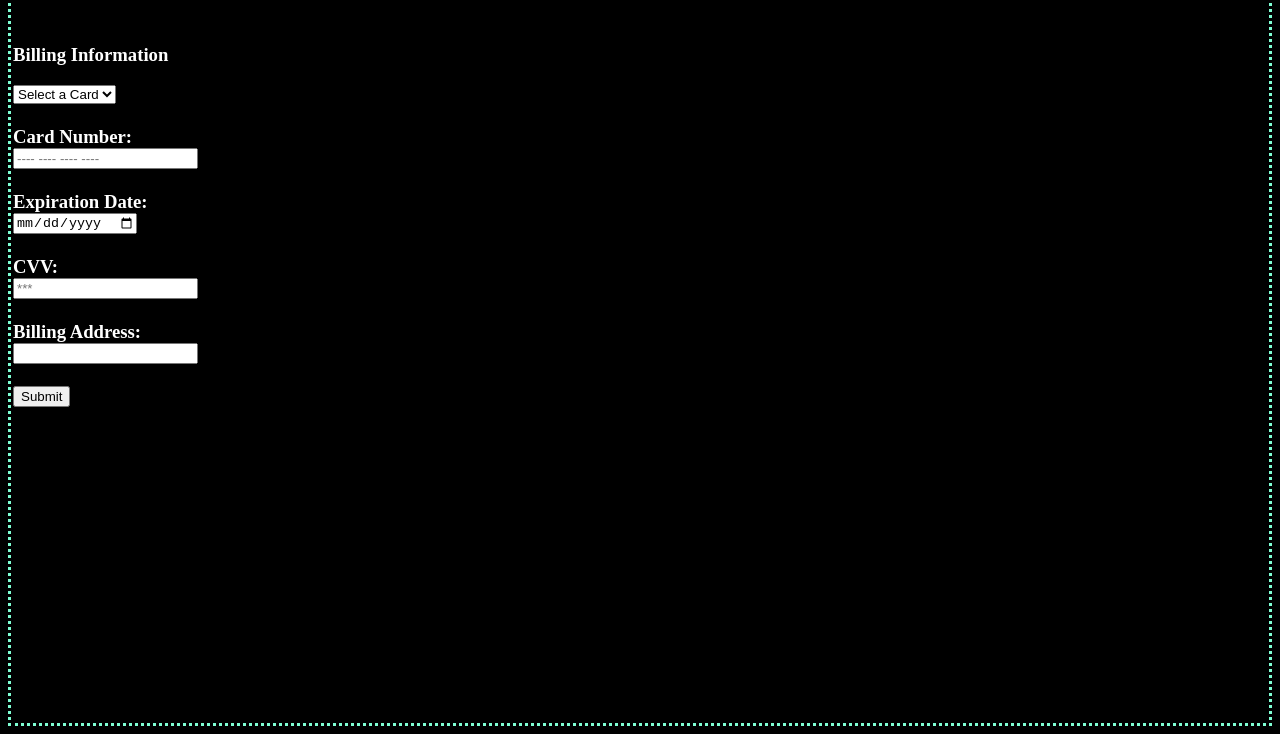
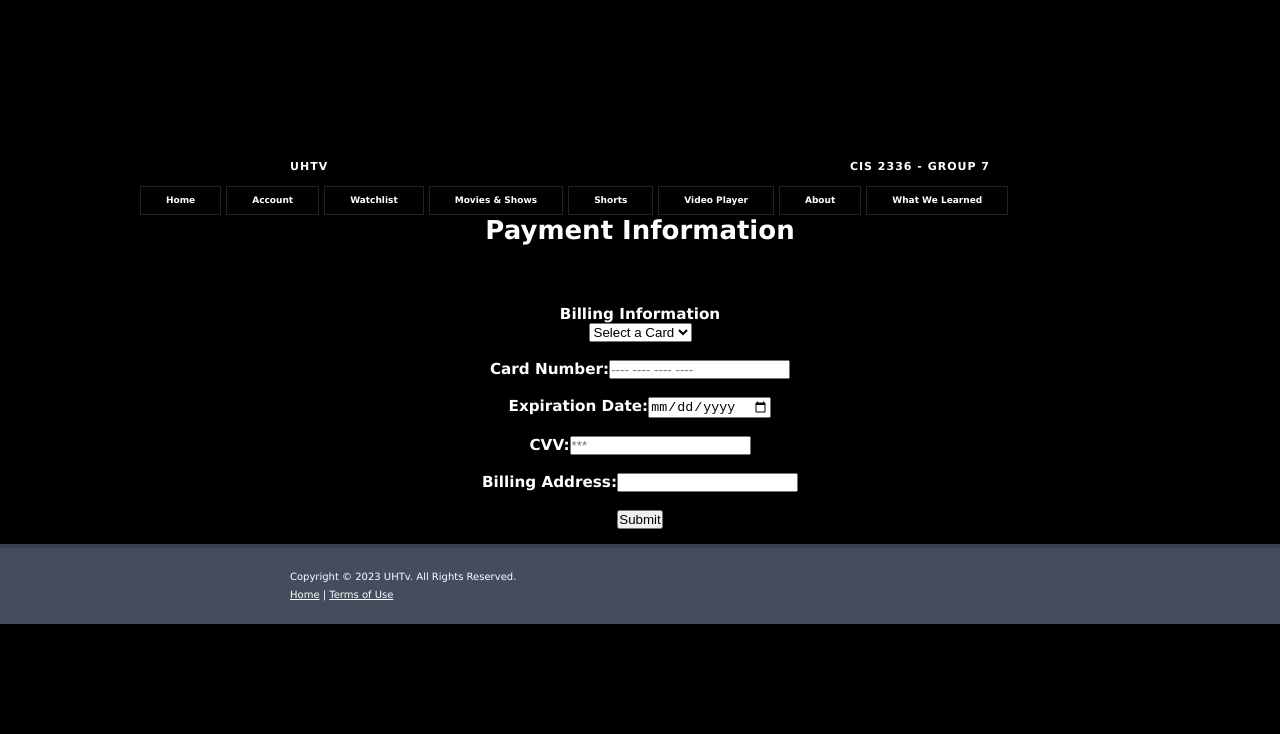
Before and after one commit to aadproj3570/Entertainment-Website, a plain HTML site: page payment.html in a window 1280 px wide. Shown: the part 66-800 px from the top of the page. Drawn offline with Linux system fonts and the light colour scheme.

Commit message:
Update payment.html

```diff
--- a/payment.html
+++ b/payment.html
@@ -1,22 +1,33 @@
-<html>
-<title> Payment Information </title>
+<!DOCTYPE html PUBLIC "-//W3C//DTD XHTML 1.0 Strict//EN" "http://www.w3.org/TR/xhtml1/DTD/xhtml1-strict.dtd">
+<html xmlns="http://www.w3.org/1999/xhtml">
 <head>
-<style>
-#head1{text-align:center}
-#head1{color:rgb(255,255,255);}
-body{background-color:rgb(0,0,0);}
-#l01{color:rgb(255,255,255);}
-body{border-style:dotted; border-color:aquamarine}
-#f01{  width: 70px;
-  height: 300px;
-  display: flex;
-  flex-wrap: wrap;
-  align-content: center
+<title>UHTv - Shorts</title>
+<meta http-equiv="content-type" content="text/html; charset=utf-8" />
+<link href="stylesheet.css" rel="stylesheet" type="text/css" />
+</head>
+<body>
+<div id="header">
+  <div id="logo">
+    <h1> <a href="#">UHTv</a></h1>
+    <h2>CIS 2336 - GROUP 7</h2>
+  </div>
+  <div id="menu">
+    <ul>
+      <li><a href="index.html">Home</a></li>
+			<li class="active"><a href="account.html">Account</a></li>
+			<li><a href="watchlist.html">Watchlist</a></li>
+			<li><a href="movies_shows.html">Movies & Shows</a></li>
+			<li><a href="shorts.html">Shorts</a></li>
+			<li><a href="video_player.html">Video Player</a></li>
+			<li><a href="about.html">About</a></li>
+			<li><a href="what_we_learned.html">What We Learned</a></li>
 
-}
-</style>
-<body>
-<h1 id="head1"> Payment Information</h1>
+    </ul>
+  </div>
+</div>
+
+    <div align="center">
+      <h1 id="head1"> Payment Information</h1>
 <br>
 <br>
 <br>
@@ -39,7 +50,7 @@ Card Number:<input type="text" id="cn" placeholder="---- ---- ---- ----">
 Expiration Date:<input type="date" id="date">
 <br>
 <br>
-CVV:<input type="text" id="cvv" placeholder="***"">
+CVV:<input type="text" id="cvv" placeholder="***">
 <br>
 <br>
 Billing Address:<input type="text" id="addy">
@@ -49,9 +60,10 @@ Billing Address:<input type="text" id="addy">
 <script>
     function chknum()
     {
-        var num=document.getElementById("cn").value;
+        var num = document.getElementById("cn").value;
+        var cvv = document.getElementById("cvv").value;
 
-        if (num.length !=16)
+        if (num.length != 16 || cvv.length != 3)
         {
             alert("Invalid Information");
         }
@@ -59,11 +71,18 @@ Billing Address:<input type="text" id="addy">
         {
             alert("Valid Information");
         }
-
-
-
-
-
     }
 
 </script>
+</form>
+
+    </div>
+  </div>
+  <div style="clear: both;">&nbsp;</div>
+</div>
+<div id="footer">
+  <p id="legal">Copyright &copy; 2023 UHTv. All Rights Reserved.</p>
+  <p id="links"><a href="#">Home</a> | <a href="#">Terms of Use</a></p>
+</div>
+</body>
+</html>
```
